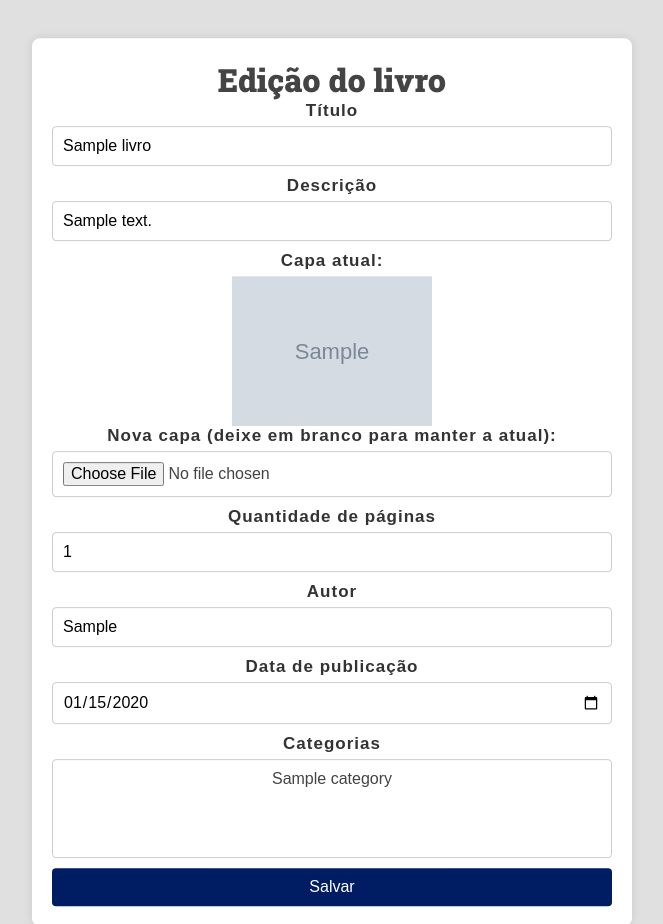
After one commit to KauanMonteiro/Biblioteca, a Django app: page /editar_livro/1/ in a window 1280 px wide. The commit adds this page. Shown: the whole page, without its empty margins (308-971 px from the left). Run offline with Django 5.2, Linux system fonts and the light colour scheme; tables that the repository leaves empty hold one stand-in row (values such as "Sample post"); grey boxes marked "Sample" are stand-in pictures.

Commit message:
Implementado a função de edição de livros.

```diff
--- a/livros/static/livros/css/style.css
+++ b/livros/static/livros/css/style.css
@@ -385,7 +385,6 @@ h1, h2, h3, h4, h5, h6 {
   font-size: 1.6rem;
   font-weight: bold;
   text-align: center;
-  text-align: center;
   text-decoration: none;
   background-color: transparent;
   color: #444;
@@ -394,6 +393,7 @@ h1, h2, h3, h4, h5, h6 {
   cursor: pointer;
   transition: background-color 0.3s, color 0.3s, border-color 0.3s;
   margin: 0 auto;
+
 }
 
 .botao2:hover {
--- /dev/null
+++ b/livros/templates/livros/pages/editar_livro.html
@@ -0,0 +1,42 @@
+{% include "livros/partials/head.html" %}
+
+<div class="formulario">
+    <h1>Edição do livro</h1>
+    <form action="" method="POST" enctype="multipart/form-data">
+        {% csrf_token %}
+
+        <label for="titulo">Título</label>
+        <input type="text" id="titulo" name="titulo" value="{{ livro.titulo }}" required>
+
+        <label for="descricao">Descrição</label>
+        <input type="text" id="descricao" name="descricao" value="{{ livro.descricao }}" required>
+
+        {% if livro.cover %}
+            <div class="imagem-atual">
+                <label for="cover">Capa atual:</label>
+                <img src="{{ livro.cover.url }}" alt="Capa do livro" style="max-width: 200px; max-height: 200px;">
+            </div>
+        {% endif %}
+
+        <label for="cover">Nova capa (deixe em branco para manter a atual):</label>
+        <input type="file" name="cover" id="cover">
+
+        <label for="paginas">Quantidade de páginas</label>
+        <input type="number" name="paginas" id="paginas" value="{{ livro.paginas }}" required>
+
+        <label for="autor">Autor</label>
+        <input type="text" id="autor" name="autor" value="{{ livro.autor }}" required>
+
+        <label for="data_publicacao">Data de publicação</label>
+        <input type="date" name="data_publicacao" id="data_publicacao" value="{{ livro.data_publicacao|date:'Y-m-d' }}" required>
+
+        <label for="category">Categorias</label>
+        <select name="category" id="category" multiple>
+            {% for category in categories %}
+                <option value="{{ category.id }}">{{ category.name }}</option>
+            {% endfor %}
+        </select>
+
+        <button type="submit">Salvar</button>
+    </form>
+</div>
--- a/livros/templates/livros/partials/tabela_livros.html
+++ b/livros/templates/livros/partials/tabela_livros.html
@@ -29,6 +29,7 @@
                 {% endif %}
                 <td>{{livro.data_cadastro | date:"d/m/Y" }}</td>
                 <td>
+                    <a href="{% url 'editar_livro' livro.id %}" class="botao2"> <i class="fas fa-edit"></i>Editar</a>
                     <form action="{% url "excluir_livro" livro.id%}" method="POST">
                         {% csrf_token %}
                         <button type="submit" class="botao2"><i class="fas fa-trash"></i>Deletar</button>
@@ -42,7 +43,7 @@
     <button class="ver-mais-btn botao2">Ver Mais</button>
 </div>
 <script>
-    document.addEventListener('DOMContentLoaded', function() {
+    document.addEventListener('DOMContentLoaded', function () {
         const verMaisBtn = document.querySelector('.ver-mais-btn');
         const linhasVisiveis = 3;
         const tabelaLivros = document.querySelectorAll('.tabela-custom tbody tr');
@@ -52,7 +53,7 @@
                 tabelaLivros[i].style.display = 'none';
             }
 
-            verMaisBtn.addEventListener('click', function() {
+            verMaisBtn.addEventListener('click', function () {
                 let allHidden = true;
                 for (let i = linhasVisiveis; i < tabelaLivros.length; i++) {
                     if (tabelaLivros[i].style.display === 'none') {
--- a/livros/urls.py
+++ b/livros/urls.py
@@ -12,5 +12,6 @@ urlpatterns = [
     path('area_admin/',views.area_admin, name='area_admin'),
     path('cadastro_livro/', views.cadastrar_livro, name="cadastrar_livro"),
     path('deletar_livro/<int:livro_id>/', views.excluir_livro, name='excluir_livro'),
-    path('deletar_usuario/<int:usuario_id>/', views.excluir_usuario, name='excluir_usuario')
+    path('deletar_usuario/<int:usuario_id>/', views.excluir_usuario, name='excluir_usuario'),
+    path('editar_livro/<int:livro_id>/', views.editar_livro, name='editar_livro')
 ]
--- a/livros/views.py
+++ b/livros/views.py
@@ -122,7 +122,6 @@ def area_admin(request):
         usuarios = Usuario.objects.all()
         return render(request,'livros/pages/admin.html',{'livros':livros, 'usuario':usuarios})
 
-
 def excluir_livro(request, livro_id):
     livro = Livro.objects.get(pk = livro_id)
 
@@ -136,3 +135,34 @@ def excluir_usuario(request, usuario_id):
     if request.method == 'POST':
         usuario.delete()
         return redirect('area_admin')
+
+def editar_livro(request, livro_id):
+    livro = get_object_or_404(Livro, id=livro_id)
+
+    if request.method == 'POST':
+        titulo = request.POST.get('titulo')
+        descricao = request.POST.get('descricao')
+        paginas = request.POST.get('paginas')
+        autor = request.POST.get('autor')
+        data_publicacao = request.POST.get('data_publicacao')
+        category_ids = request.POST.getlist('category')
+        cover = request.FILES.get('cover')
+
+        livro.titulo = titulo
+        livro.descricao = descricao
+        livro.paginas = paginas
+        livro.autor = autor
+        livro.data_publicacao = data_publicacao
+        livro.cover = cover
+
+        livro.category.set(Category.objects.filter(id__in=category_ids))
+
+        livro.save()
+        return redirect('home')
+
+    categories = Category.objects.all()
+
+    return render(request, 'livros/pages/editar_livro.html', {
+        'livro': livro,
+        'categories': categories
+    })
```
Lines whose indentation alone changed are shown as unchanged.
